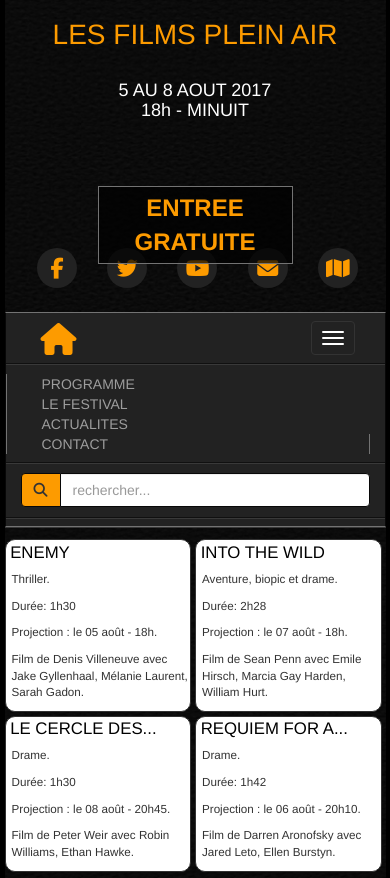
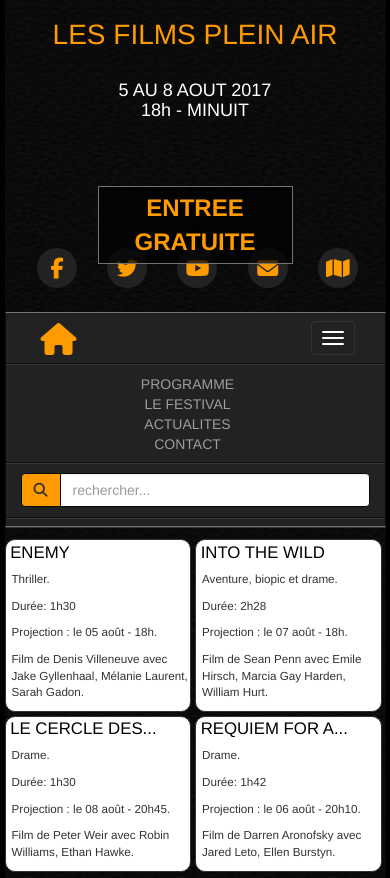
Before and after one commit to riwalenn/projet-3, a PHP site: page /index.php in a window 390 px wide, after a click on "Toggle navigation". Shown: the top 878 px of the page. Run offline with PHP 8.4, Linux system fonts and the light colour scheme; some libraries are stand-ins or nearby versions.

Commit message:
responsive smartphone

```diff
--- a/css/style.css
+++ b/css/style.css
@@ -55,6 +55,11 @@
       #bs-example-navbar-collapse-1 .col-sm-3{width: 27%;}
       #bs-example-navbar-collapse-1 .col-sm-8{width: 67%;}
       .navbar-nav>li>a{padding-left: 10px; padding-right: 10px;}
+   }
+   @media (max-width: 767px){
+     .li-end{border-right: 0px;}
+     li{border-left: 0px;}
+     ul.col-sm-8.col-md-8.nav.navbar-nav{text-align: center;}
    }
 
    /* ****************
```
